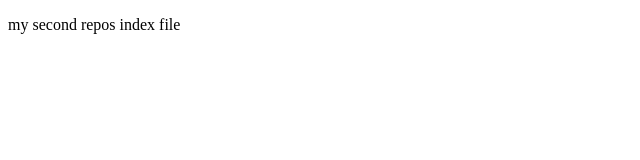
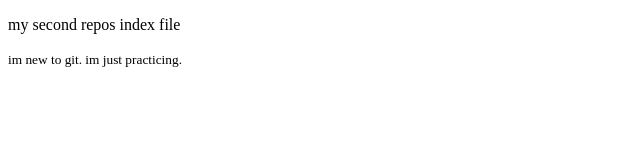
Before and after one commit to jannatulmawyajoya/my-second-repo, a plain HTML site: page index.html in a window 1280 px wide. Shown: the whole page, without its empty margins (0-640 px from the left). Drawn offline with Linux system fonts and the light colour scheme.

Commit message:
small commited

```diff
--- a/index.html
+++ b/index.html
@@ -8,6 +8,6 @@
 </head>
 <body>
     <p>my second repos index file</p>
-
+    <small>im new to git. im just practicing.</small>
 </body>
 </html>
```
